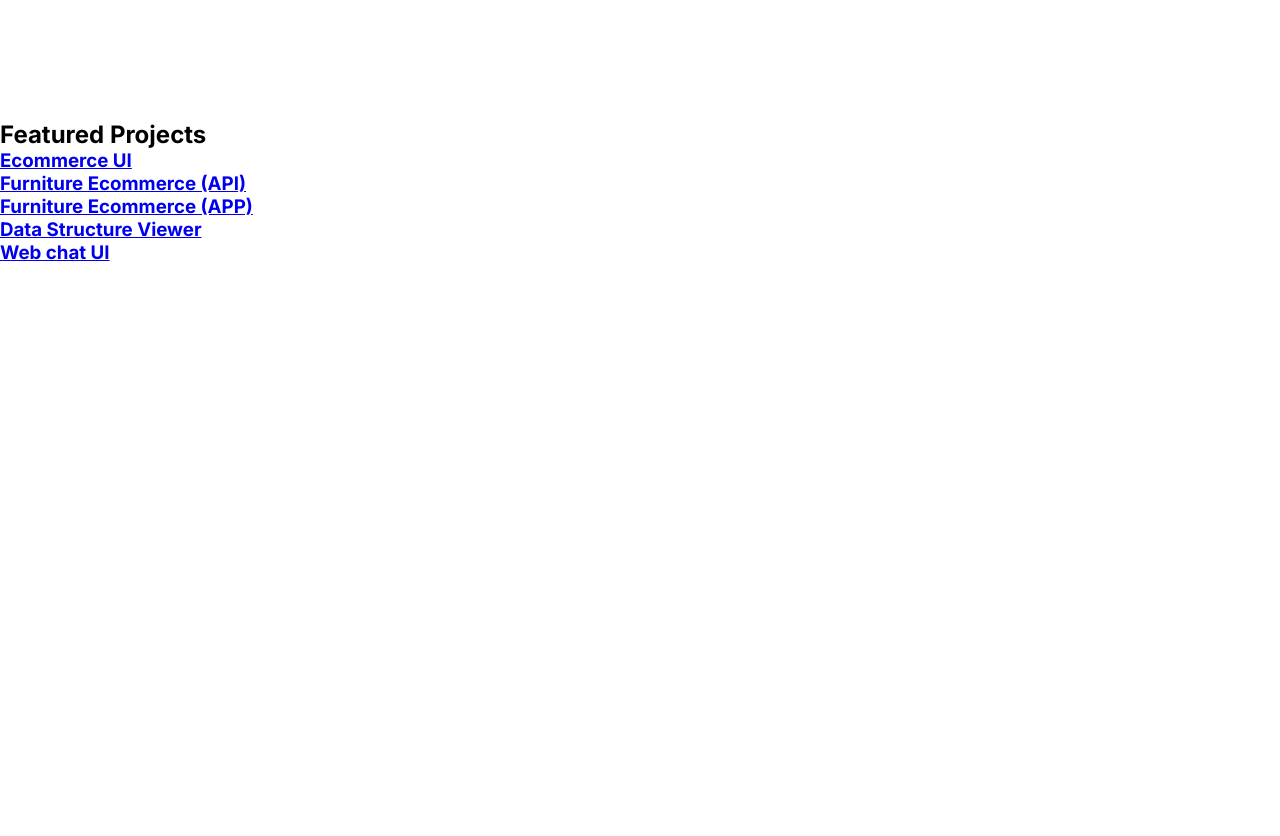
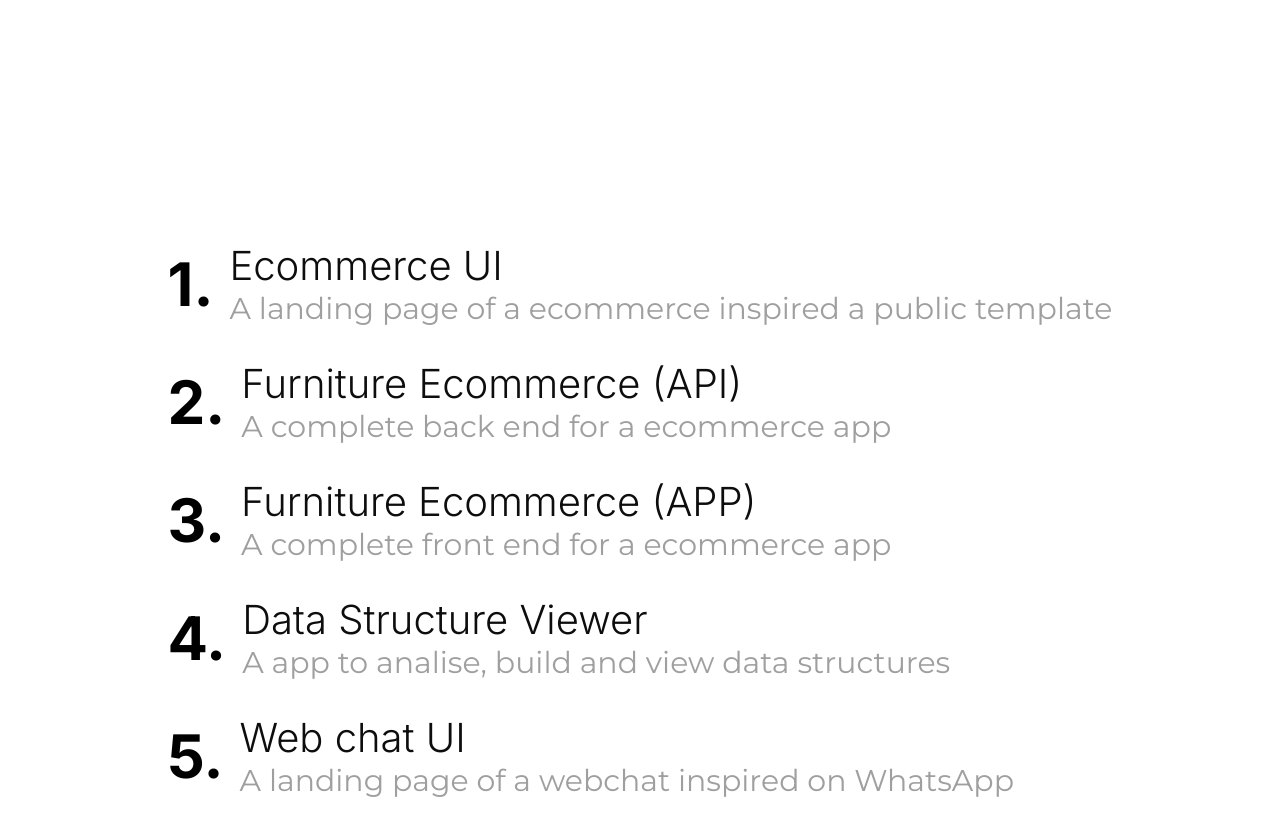
Before and after one commit to kelthon/kelthon.github.io, a React (Vite) app: page / in a window 1280 px wide. Shown: the part 680-1516 px from the top of the page. Built offline with nearby package versions, Linux system fonts and the light colour scheme.

Commit message:
feat: rewrited component

```diff
--- a/src/pages/MyProjects/MyProjects.css
+++ b/src/pages/MyProjects/MyProjects.css
@@ -1,32 +1,72 @@
-section#projects {
+section#my-projects {
   height: 100vh;
-  padding: 2rem;
+  padding-inline: 2rem;
   display: flex;
-  flex-direction: column;
+  justify-content: center;
+}
+
+section#my-projects > ol.project-list {
+  list-style: none;
+  display: flex;
+  flex-flow: column nowrap;
+  justify-content: center;
   gap: 2rem;
 }
 
-section#projects > :is(ol, ul) {
-  font-size: 1.5em;
-  font-family: Montserrat;
-  padding-inline-start: 2rem;
+section#my-projects > ol.project-list > li {
   display: flex;
-  flex-direction: column;
-  justify-content: space-evenly;
-  flex: 1;
+  align-items: center;
+  justify-content: flex-end;
+  gap: 1rem;
 }
 
-section#projects > header > h2 {
-  font-size: 2.25em;
-  font-weight: 600;
+section#my-projects > ol.project-list > li.pl-project-item > span {
+  font-weight: 700;
+  font-size: 3.75em;
+  font-family: Inter;
 }
 
-section#projects > :is(ol, ul) > li > h3 > a {
+section#my-projects > ol.project-list > li.pl-project-item > a.pl-pi-link {
+  flex: 1;
+  font-size: 1rem;
   font-weight: 400;
   text-decoration: none;
-  color: var(--dark-color);
+  color: var(--text-color);
 }
 
-section#projects > :is(ol, ul) > li > h3 > a:hover {
+section#my-projects
+  > ol.project-list
+  > li.pl-project-item:hover
+  > :is(span, a.pl-pi-link) {
   color: var(--secondary-color);
 }
+
+
+section#my-projects
+  > ol.project-list
+  > li.pl-project-item
+  > a.pl-pi-link
+  > h3.pl-pi-lnk-title {
+  font-weight: 300;
+  font-size: 2.5em;
+}
+
+section#my-projects
+  > ol.project-list
+  > li.pl-project-item
+  > a.pl-pi-link
+  > p.pl-pi-lnk-url
+  > small {
+  font-family: Montserrat;
+  color: var(--text-muted);
+  font-size: 1.875em;
+}
+
+section#my-projects
+  > ol.project-list
+  > li.pl-project-item:hover
+  > a.pl-pi-link
+  > p.pl-pi-lnk-url
+  > small {
+  color: var(--secondary-color);
+}
--- a/src/pages/MyProjects/MyProjects.tsx
+++ b/src/pages/MyProjects/MyProjects.tsx
@@ -2,22 +2,23 @@
 import './MyProjects.css';
 
 function MyProjects() {
-  const projectList = projects.map((project) => {
+  const projectList = projects.map((project, index) => {
     return (
-      <li key={project.id}>
-        <h3>
-          <a href={project.url}>{project.title}</a>
-        </h3>
+      <li className="pl-project-item" key={project.id}>
+        <span className="pl-pi-counter">{index + 1}.</span>
+        <a className="pl-pi-link" href={project.url}>
+          <h3 className="pl-pi-lnk-title">{project.title}</h3>
+          <p className="pl-pi-lnk-url">
+            <small>{project.description}</small>
+          </p>
+        </a>
       </li>
     );
   });
 
   return (
     <section id="my-projects">
-      <header>
-        <h2>Featured Projects</h2>
-      </header>
-      <ol>{projectList}</ol>
+      <ol className="project-list">{projectList}</ol>
     </section>
   );
 }
```
